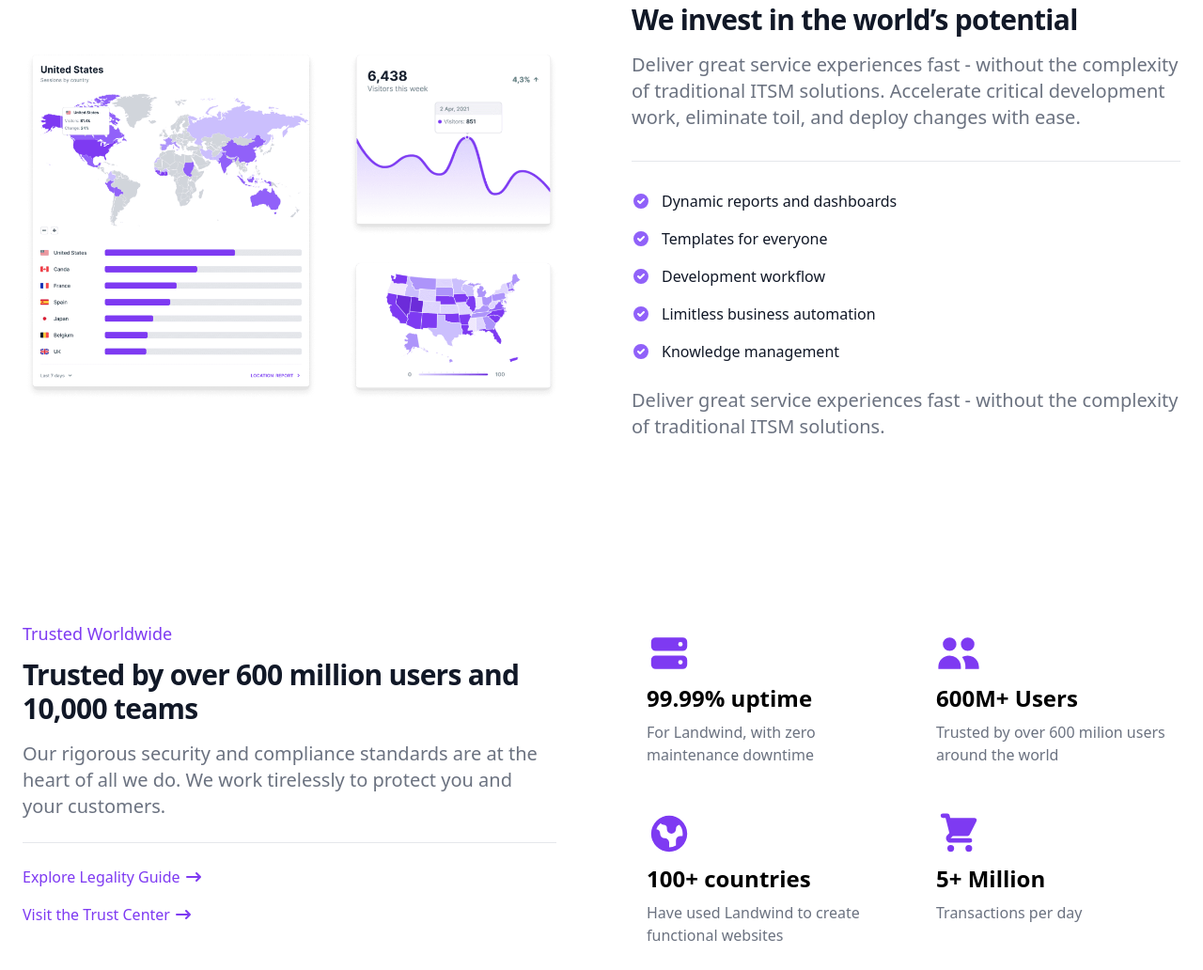
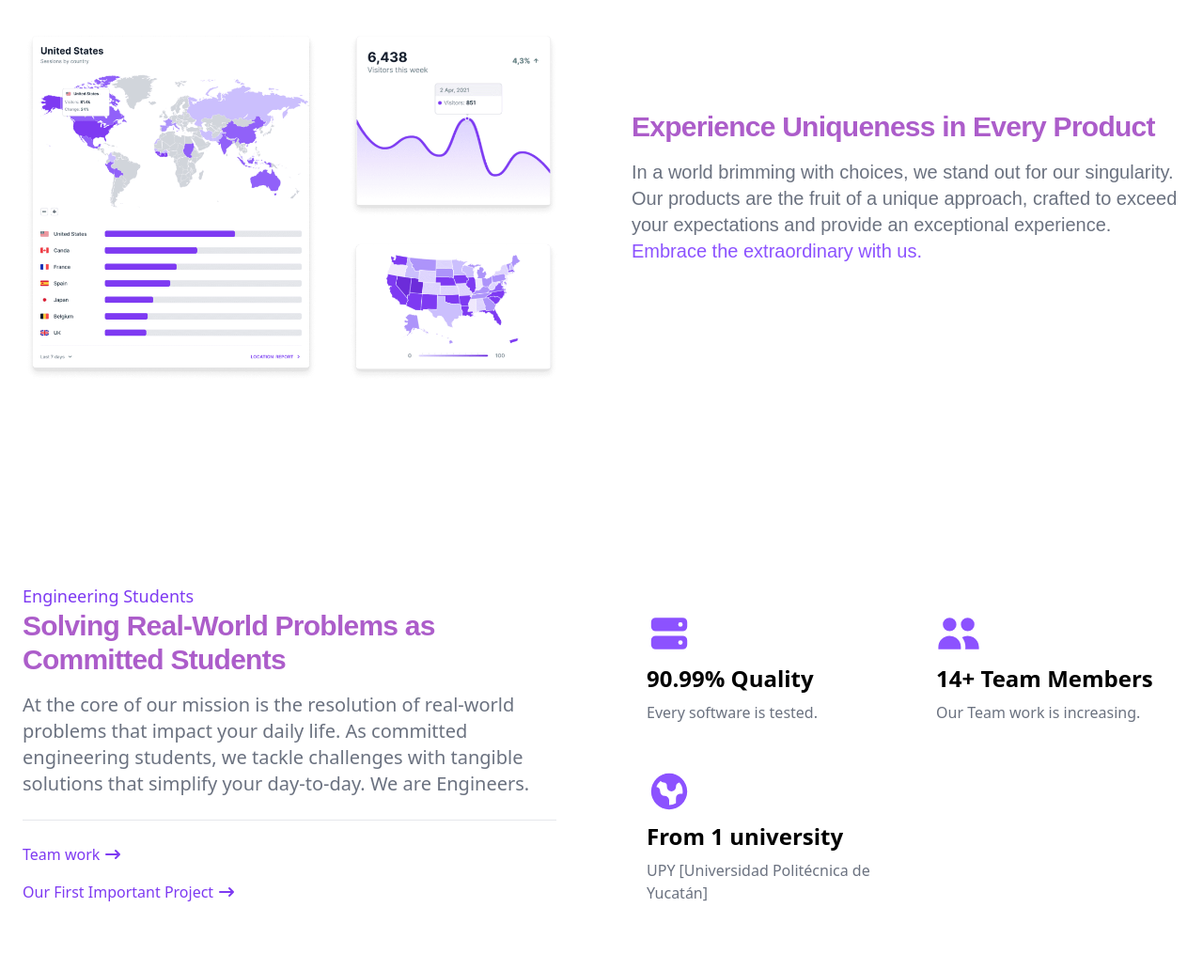
Before and after one commit to Adrianc1234/UPY-Labs, a website: page index.html in a window 1280 px wide. Shown: the part 1240-2272 px from the top of the page at 94% size. Drawn offline with nearby package versions, Linux system fonts and the light colour scheme; a web font is replaced by a local one.

Commit message:
V1.1.1 [Text in Home page]

```diff
--- a/index.html
+++ b/index.html
@@ -138,7 +138,7 @@
             <div class="items-center gap-8 lg:grid lg:grid-cols-2 xl:gap-16">
                 <div class="text-gray-500 sm:text-lg dark:text-gray-400">
                     <h2 class="mb-4 text-3xl font-extrabold tracking-tight text-gray-900 dark:text-white" style="color:  #ac5dca ; font-family: 'Product Sans', sans-serif;">Making a difference</h2>
-                    <p class="mb-8 font-light lg:text-xl" style="font-family: 'Product Sans', sans-serif;">Our culture is based on the motto "Don't be evil" and we embrace diversity and inclusion. We value shared ideas and encourage teamwork to tackle technology challenges. In short, UPY Labs is a place where creativity flourishes and collaboration is at the heart of everything we do - <span style="color:  #ac5dca">join us and be part of a truly inspiring work culture!</span></p>
+                    <p class="mb-8 font-light lg:text-xl" style="font-family: 'Product Sans', sans-serif;">Our culture is based on the motto "Don't be evil" and we embrace diversity and inclusion. We value shared ideas and encourage teamwork to tackle technology challenges. In short, UPY Labs is a place where creativity flourishes and collaboration is at the heart of everything we do - <span style="color:  #8C52FF">Join us and be part of a truly inspiring work culture!</span></p>
                     <!-- List -->
                     <ul role="list" class="pt-8 space-y-5 border-t border-gray-200 my-7 dark:border-gray-700" style="font-family: 'Product Sans', sans-serif;">
                         <li class="flex space-x-3">
@@ -179,37 +179,8 @@
             <div class="items-center gap-8 lg:grid lg:grid-cols-2 xl:gap-16">
                 <img class="hidden w-full mb-4 rounded-lg lg:mb-0 lg:flex" src="./images/feature-2.png" alt="feature image 2">
                 <div class="text-gray-500 sm:text-lg dark:text-gray-400">
-                    <h2 class="mb-4 text-3xl font-extrabold tracking-tight text-gray-900 dark:text-white">We invest in the world’s potential</h2>
-                    <p class="mb-8 font-light lg:text-xl">Deliver great service experiences fast - without the complexity of traditional ITSM solutions. Accelerate critical development work, eliminate toil, and deploy changes with ease.</p>
-                    <!-- List -->
-                    <ul role="list" class="pt-8 space-y-5 border-t border-gray-200 my-7 dark:border-gray-700">
-                        <li class="flex space-x-3">
-                            <!-- Icon -->
-                            <svg class="flex-shrink-0 w-5 h-5 text-purple-500 dark:text-purple-400" fill="currentColor" viewBox="0 0 20 20" xmlns="http://www.w3.org/2000/svg"><path fill-rule="evenodd" d="M10 18a8 8 0 100-16 8 8 0 000 16zm3.707-9.293a1 1 0 00-1.414-1.414L9 10.586 7.707 9.293a1 1 0 00-1.414 1.414l2 2a1 1 0 001.414 0l4-4z" clip-rule="evenodd"></path></svg>
-                            <span class="text-base font-medium leading-tight text-gray-900 dark:text-white">Dynamic reports and dashboards</span>
-                        </li>
-                        <li class="flex space-x-3">
-                            <!-- Icon -->
-                            <svg class="flex-shrink-0 w-5 h-5 text-purple-500 dark:text-purple-400" fill="currentColor" viewBox="0 0 20 20" xmlns="http://www.w3.org/2000/svg"><path fill-rule="evenodd" d="M10 18a8 8 0 100-16 8 8 0 000 16zm3.707-9.293a1 1 0 00-1.414-1.414L9 10.586 7.707 9.293a1 1 0 00-1.414 1.414l2 2a1 1 0 001.414 0l4-4z" clip-rule="evenodd"></path></svg>
-                            <span class="text-base font-medium leading-tight text-gray-900 dark:text-white">Templates for everyone</span>
-                        </li>
-                        <li class="flex space-x-3">
-                            <!-- Icon -->
-                            <svg class="flex-shrink-0 w-5 h-5 text-purple-500 dark:text-purple-400" fill="currentColor" viewBox="0 0 20 20" xmlns="http://www.w3.org/2000/svg"><path fill-rule="evenodd" d="M10 18a8 8 0 100-16 8 8 0 000 16zm3.707-9.293a1 1 0 00-1.414-1.414L9 10.586 7.707 9.293a1 1 0 00-1.414 1.414l2 2a1 1 0 001.414 0l4-4z" clip-rule="evenodd"></path></svg>
-                            <span class="text-base font-medium leading-tight text-gray-900 dark:text-white">Development workflow</span>
-                        </li>
-                        <li class="flex space-x-3">
-                            <!-- Icon -->
-                            <svg class="flex-shrink-0 w-5 h-5 text-purple-500 dark:text-purple-400" fill="currentColor" viewBox="0 0 20 20" xmlns="http://www.w3.org/2000/svg"><path fill-rule="evenodd" d="M10 18a8 8 0 100-16 8 8 0 000 16zm3.707-9.293a1 1 0 00-1.414-1.414L9 10.586 7.707 9.293a1 1 0 00-1.414 1.414l2 2a1 1 0 001.414 0l4-4z" clip-rule="evenodd"></path></svg>
-                            <span class="text-base font-medium leading-tight text-gray-900 dark:text-white">Limitless business automation</span>
-                        </li>
-                        <li class="flex space-x-3">
-                            <!-- Icon -->
-                            <svg class="flex-shrink-0 w-5 h-5 text-purple-500 dark:text-purple-400" fill="currentColor" viewBox="0 0 20 20" xmlns="http://www.w3.org/2000/svg"><path fill-rule="evenodd" d="M10 18a8 8 0 100-16 8 8 0 000 16zm3.707-9.293a1 1 0 00-1.414-1.414L9 10.586 7.707 9.293a1 1 0 00-1.414 1.414l2 2a1 1 0 001.414 0l4-4z" clip-rule="evenodd"></path></svg>
-                            <span class="text-base font-medium leading-tight text-gray-900 dark:text-white">Knowledge management</span>
-                        </li>
-                    </ul>
-                    <p class="font-light lg:text-xl">Deliver great service experiences fast - without the complexity of traditional ITSM solutions.</p>
+                    <h2 class="mb-4 text-3xl font-extrabold tracking-tight text-gray-900 dark:text-white" style="color:  #ac5dca ; font-family: 'Product Sans', sans-serif;">Experience Uniqueness in Every Product</h2>
+                    <p class="mb-8 font-light lg:text-xl" style="font-family: 'Product Sans', sans-serif;">In a world brimming with choices, we stand out for our singularity. Our products are the fruit of a unique approach, crafted to exceed your expectations and provide an exceptional experience.<span style="color:  #8C52FF"> Embrace the extraordinary with us.</span></p>
                 </div>
             </div>
         </div>
@@ -219,19 +190,19 @@
     <section class="bg-white dark:bg-gray-900">
         <div class="items-center max-w-screen-xl px-4 py-8 mx-auto lg:grid lg:grid-cols-4 lg:gap-16 xl:gap-24 lg:py-24 lg:px-6">
             <div class="col-span-2 mb-8">
-                <p class="text-lg font-medium text-purple-600 dark:text-purple-500">Trusted Worldwide</p>
-                <h2 class="mt-3 mb-4 text-3xl font-extrabold tracking-tight text-gray-900 md:text-3xl dark:text-white">Trusted by over 600 million users and 10,000 teams</h2>
-                <p class="font-light text-gray-500 sm:text-xl dark:text-gray-400">Our rigorous security and compliance standards are at the heart of all we do. We work tirelessly to protect you and your customers.</p>
+                <p class="text-lg font-medium text-purple-600 dark:text-purple-500">Engineering Students</p>
+                <h2 class="mb-4 text-3xl font-extrabold tracking-tight text-gray-900 dark:text-white" style="color:  #ac5dca ; font-family: 'Product Sans', sans-serif;">Solving Real-World Problems as Committed Students</h2>
+                <p class="font-light text-gray-500 sm:text-xl dark:text-gray-400">At the core of our mission is the resolution of real-world problems that impact your daily life. As committed engineering students, we tackle challenges with tangible solutions that simplify your day-to-day. We are Engineers.</p>
                 <div class="pt-6 mt-6 space-y-4 border-t border-gray-200 dark:border-gray-700">
                     <div>
                       <a href="#" class="inline-flex items-center text-base font-medium text-purple-600 hover:text-purple-800 dark:text-purple-500 dark:hover:text-purple-700">
-                        Explore Legality Guide
+                        Team work
                         <svg class="w-5 h-5 ml-1" fill="currentColor" viewBox="0 0 20 20" xmlns="http://www.w3.org/2000/svg"><path fill-rule="evenodd" d="M12.293 5.293a1 1 0 011.414 0l4 4a1 1 0 010 1.414l-4 4a1 1 0 01-1.414-1.414L14.586 11H3a1 1 0 110-2h11.586l-2.293-2.293a1 1 0 010-1.414z" clip-rule="evenodd"></path></svg>
                       </a>
                     </div>
                     <div>
                       <a href="#" class="inline-flex items-center text-base font-medium text-purple-600 hover:text-purple-800 dark:text-purple-500 dark:hover:text-purple-700">
-                          Visit the Trust Center
+                          Our First Important Project
                           <svg class="w-5 h-5 ml-1" fill="currentColor" viewBox="0 0 20 20" xmlns="http://www.w3.org/2000/svg"><path fill-rule="evenodd" d="M12.293 5.293a1 1 0 011.414 0l4 4a1 1 0 010 1.414l-4 4a1 1 0 01-1.414-1.414L14.586 11H3a1 1 0 110-2h11.586l-2.293-2.293a1 1 0 010-1.414z" clip-rule="evenodd"></path></svg>
                       </a>
                       </div>
@@ -239,25 +210,21 @@
             </div>
             <div class="col-span-2 space-y-8 md:grid md:grid-cols-2 md:gap-12 md:space-y-0">
                 <div>
-                    <svg class="w-10 h-10 mb-2 text-purple-600 md:w-12 md:h-12 dark:text-purple-500" fill="currentColor" viewBox="0 0 20 20" xmlns="http://www.w3.org/2000/svg"><path fill-rule="evenodd" d="M2 5a2 2 0 012-2h12a2 2 0 012 2v2a2 2 0 01-2 2H4a2 2 0 01-2-2V5zm14 1a1 1 0 11-2 0 1 1 0 012 0zM2 13a2 2 0 012-2h12a2 2 0 012 2v2a2 2 0 01-2 2H4a2 2 0 01-2-2v-2zm14 1a1 1 0 11-2 0 1 1 0 012 0z" clip-rule="evenodd"></path></svg>
-                    <h3 class="mb-2 text-2xl font-bold dark:text-white">99.99% uptime</h3>
-                    <p class="font-light text-gray-500 dark:text-gray-400">For Landwind, with zero maintenance downtime</p>
+                    <svg class="w-10 h-10 mb-2 text-purple-600 md:w-12 md:h-12 dark:text-purple-500" style = "color: #8C52FF" fill="currentColor" viewBox="0 0 20 20" xmlns="http://www.w3.org/2000/svg"><path fill-rule="evenodd" d="M2 5a2 2 0 012-2h12a2 2 0 012 2v2a2 2 0 01-2 2H4a2 2 0 01-2-2V5zm14 1a1 1 0 11-2 0 1 1 0 012 0zM2 13a2 2 0 012-2h12a2 2 0 012 2v2a2 2 0 01-2 2H4a2 2 0 01-2-2v-2zm14 1a1 1 0 11-2 0 1 1 0 012 0z" clip-rule="evenodd"></path></svg>
+                    <h3 class="mb-2 text-2xl font-bold dark:text-white">90.99% Quality</h3>
+                    <p class="font-light text-gray-500 dark:text-gray-400">Every software is tested.</p>
                 </div>
                 <div>
-                    <svg class="w-10 h-10 mb-2 text-purple-600 md:w-12 md:h-12 dark:text-purple-500" fill="currentColor" viewBox="0 0 20 20" xmlns="http://www.w3.org/2000/svg"><path d="M9 6a3 3 0 11-6 0 3 3 0 016 0zM17 6a3 3 0 11-6 0 3 3 0 016 0zM12.93 17c.046-.327.07-.66.07-1a6.97 6.97 0 00-1.5-4.33A5 5 0 0119 16v1h-6.07zM6 11a5 5 0 015 5v1H1v-1a5 5 0 015-5z"></path></svg>
-                    <h3 class="mb-2 text-2xl font-bold dark:text-white">600M+ Users</h3>
-                    <p class="font-light text-gray-500 dark:text-gray-400">Trusted by over 600 milion users around the world</p>
+                    <svg class="w-10 h-10 mb-2 text-purple-600 md:w-12 md:h-12 dark:text-purple-500" style = "color:  #8C52FF" fill="currentColor" viewBox="0 0 20 20" xmlns="http://www.w3.org/2000/svg"><path d="M9 6a3 3 0 11-6 0 3 3 0 016 0zM17 6a3 3 0 11-6 0 3 3 0 016 0zM12.93 17c.046-.327.07-.66.07-1a6.97 6.97 0 00-1.5-4.33A5 5 0 0119 16v1h-6.07zM6 11a5 5 0 015 5v1H1v-1a5 5 0 015-5z"></path></svg>
+                    <h3 class="mb-2 text-2xl font-bold dark:text-white">14+ Team Members </h3>
+                    <p class="font-light text-gray-500 dark:text-gray-400">Our Team work is increasing.</p>
                 </div>
                 <div>
-                    <svg class="w-10 h-10 mb-2 text-purple-600 md:w-12 md:h-12 dark:text-purple-500" fill="currentColor" viewBox="0 0 20 20" xmlns="http://www.w3.org/2000/svg"><path fill-rule="evenodd" d="M10 18a8 8 0 100-16 8 8 0 000 16zM4.332 8.027a6.012 6.012 0 011.912-2.706C6.512 5.73 6.974 6 7.5 6A1.5 1.5 0 019 7.5V8a2 2 0 004 0 2 2 0 011.523-1.943A5.977 5.977 0 0116 10c0 .34-.028.675-.083 1H15a2 2 0 00-2 2v2.197A5.973 5.973 0 0110 16v-2a2 2 0 00-2-2 2 2 0 01-2-2 2 2 0 00-1.668-1.973z" clip-rule="evenodd"></path></svg>
-                    <h3 class="mb-2 text-2xl font-bold dark:text-white">100+ countries</h3>
-                    <p class="font-light text-gray-500 dark:text-gray-400">Have used Landwind to create functional websites</p>
+                    <svg class="w-10 h-10 mb-2 text-purple-600 md:w-12 md:h-12 dark:text-purple-500" style = "color:  #8C52FF" fill="currentColor" viewBox="0 0 20 20" xmlns="http://www.w3.org/2000/svg"><path fill-rule="evenodd" d="M10 18a8 8 0 100-16 8 8 0 000 16zM4.332 8.027a6.012 6.012 0 011.912-2.706C6.512 5.73 6.974 6 7.5 6A1.5 1.5 0 019 7.5V8a2 2 0 004 0 2 2 0 011.523-1.943A5.977 5.977 0 0116 10c0 .34-.028.675-.083 1H15a2 2 0 00-2 2v2.197A5.973 5.973 0 0110 16v-2a2 2 0 00-2-2 2 2 0 01-2-2 2 2 0 00-1.668-1.973z" clip-rule="evenodd"></path></svg>
+                    <h3 class="mb-2 text-2xl font-bold dark:text-white">From 1 university</h3>
+                    <p class="font-light text-gray-500 dark:text-gray-400">UPY [Universidad Politécnica de Yucatán]</p>
                 </div>
-                <div>
-                    <svg class="w-10 h-10 mb-2 text-purple-600 md:w-12 md:h-12 dark:text-purple-500" fill="currentColor" viewBox="0 0 20 20" xmlns="http://www.w3.org/2000/svg"><path d="M3 1a1 1 0 000 2h1.22l.305 1.222a.997.997 0 00.01.042l1.358 5.43-.893.892C3.74 11.846 4.632 14 6.414 14H15a1 1 0 000-2H6.414l1-1H14a1 1 0 00.894-.553l3-6A1 1 0 0017 3H6.28l-.31-1.243A1 1 0 005 1H3zM16 16.5a1.5 1.5 0 11-3 0 1.5 1.5 0 013 0zM6.5 18a1.5 1.5 0 100-3 1.5 1.5 0 000 3z"></path></svg>
-                    <h3 class="mb-2 text-2xl font-bold dark:text-white">5+ Million</h3>
-                    <p class="font-light text-gray-500 dark:text-gray-400">Transactions per day</p>
-                </div>
+
             </div>
         </div>
       </section>
@@ -270,13 +237,13 @@
                     <path d="M14.017 18L14.017 10.609C14.017 4.905 17.748 1.039 23 0L23.995 2.151C21.563 3.068 20 5.789 20 8H24V18H14.017ZM0 18V10.609C0 4.905 3.748 1.038 9 0L9.996 2.151C7.563 3.068 6 5.789 6 8H9.983L9.983 18L0 18Z" fill="currentColor"/>
                 </svg>
                 <blockquote>
-                    <p class="text-xl font-medium text-gray-900 md:text-2xl dark:text-white">"Landwind is just awesome. It contains tons of predesigned components and pages starting from login screen to complex dashboard. Perfect choice for your next SaaS application."</p>
+                    <p class="text-xl font-medium text-gray-900 md:text-2xl dark:text-white" style="color:  #8C52FF">Sometimes, the person no one imagines capable of anything is the one who does things no one can imagine.</p>
                 </blockquote>
                 <figcaption class="flex items-center justify-center mt-6 space-x-3">
-                    <img class="w-6 h-6 rounded-full" src="https://flowbite.s3.amazonaws.com/blocks/marketing-ui/avatars/michael-gouch.png" alt="profile picture">
+                    <img class="w-6 h-6 rounded-full" src="https://rappart.com/wp-content/uploads/2020/07/alan-turing-rapp-art.jpg" alt="profile picture">
                     <div class="flex items-center divide-x-2 divide-gray-500 dark:divide-gray-700">
-                        <div class="pr-3 font-medium text-gray-900 dark:text-white">Micheal Gough</div>
-                        <div class="pl-3 text-sm font-light text-gray-500 dark:text-gray-400">CEO at Google</div>
+                        <div class="pr-3 font-medium text-gray-900 dark:text-white">Alan Turing</div>
+                        <div class="pl-3 text-sm font-light text-gray-500 dark:text-gray-400">"Pioneer of computer science"</div>
                     </div>
                 </figcaption>
             </figure>
```
